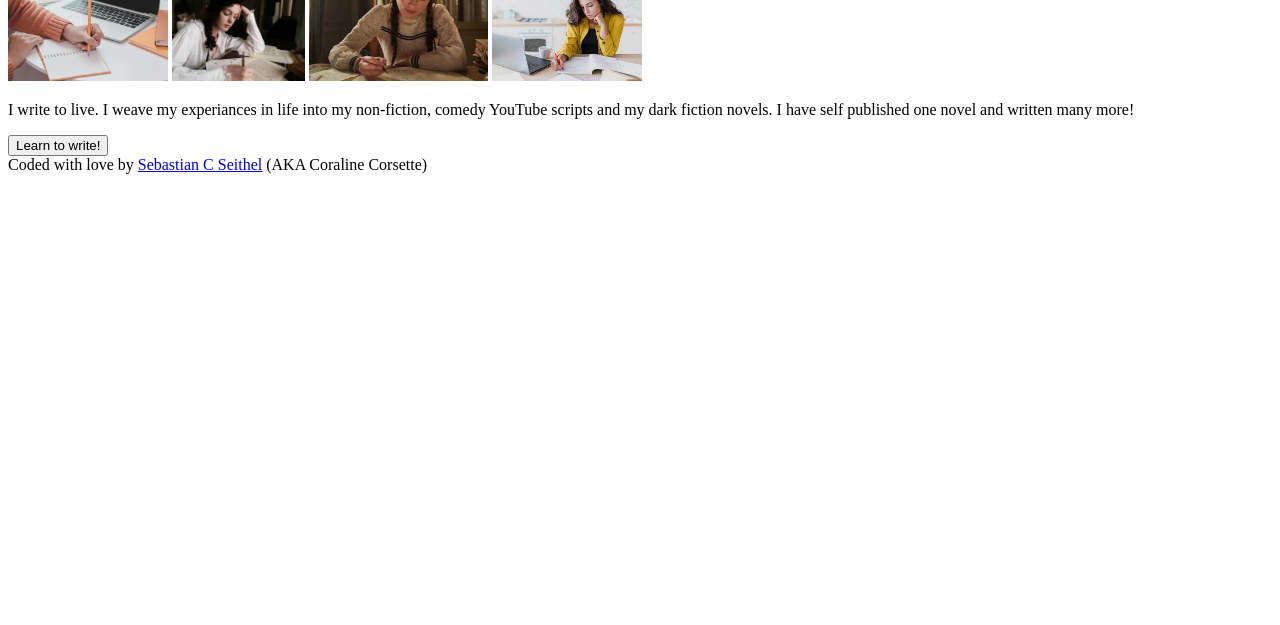
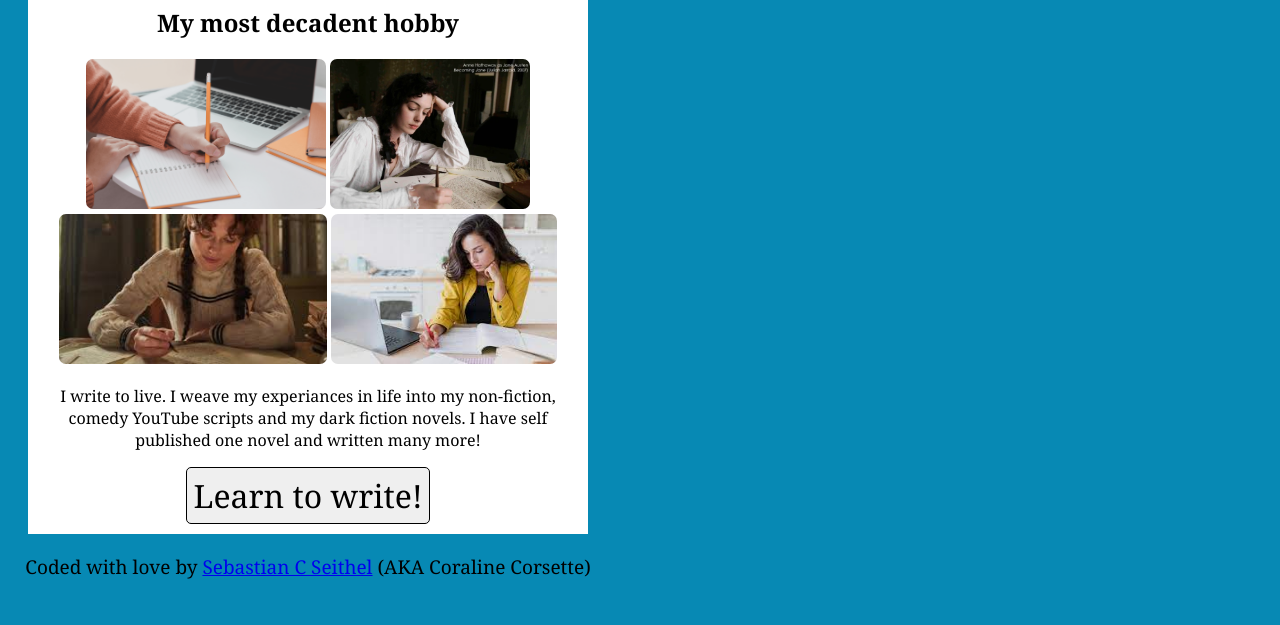
Before and after one commit to CorianderSeb/interest-page, a plain HTML site: page index.html in a window 1280 px wide. Shown: the part 175-800 px from the top of the page. Drawn offline with Linux system fonts and the light colour scheme.

Commit message:
updated styling, added transform

```diff
--- a/index.html
+++ b/index.html
@@ -6,13 +6,51 @@
     <meta name="viewport" content="width=device-width, initial-scale=1.0">
     <title> My Hobby: Writing ✍🏻</title>
     <style>
+        body {
+            background-color: rgb(7, 137, 180);
+            max-width: 600px;
+            font-family: Georgia, 'Times New Roman', Times, serif;
+        }
         img {
-            max-height: 100px;
+            max-height: 150px;
+            border-radius: 7px;
+            transition: all 150ms ease-in-out;
         }
+        img:hover {
+            transform: rotate(720deg) scale(1.5);
+        }
+        button {
+            display: block;
+            margin: 0 auto;
+            padding: 6px;
+            border: 1px solid black;
+            font-size: 32px;
+            border-radius: 5px;
+            transition: all 150ms;
+            font-family: Georgia, 'Times New Roman', Times, serif;
+        }
+        button:hover {
+            background-color: blueviolet;
+        }
+        .paragraph {
+            font-size: 30;
+        }
+        footer {
+            text-align: center;
+            font-size: 19px;
+        }
+        .container {
+            text-align: center;
+            background-color: white;
+            padding: 10px;
+            margin: 20px;
+        }
+
     </style>
 </head>
 <body>
     <button>Dark Theme</button>
+    <div class="container">
     <h1>Writing</h1>
     <h2>My most decadent hobby</h2>
     <img src="writing1.png"></img>
@@ -20,8 +58,9 @@
     <img src="jane.jpg"><img>
     <img src="yellow jacket.jpg"><img>
 
-    <p>I write to live. I weave my experiances in life into my non-fiction, comedy YouTube scripts and my dark fiction novels. I have self published one novel and written many more!</p>
+    <p class="paragraph">I write to live. I weave my experiances in life into my non-fiction, comedy YouTube scripts and my dark fiction novels. I have self published one novel and written many more!</p>
     <button>Learn to write!</button>
+    </div>
     <footer>Coded with love by <a href="www.sebastiancseithel.com">Sebastian C Seithel</a> (AKA Coraline Corsette)</footer>
 </body>
 </html>
```
